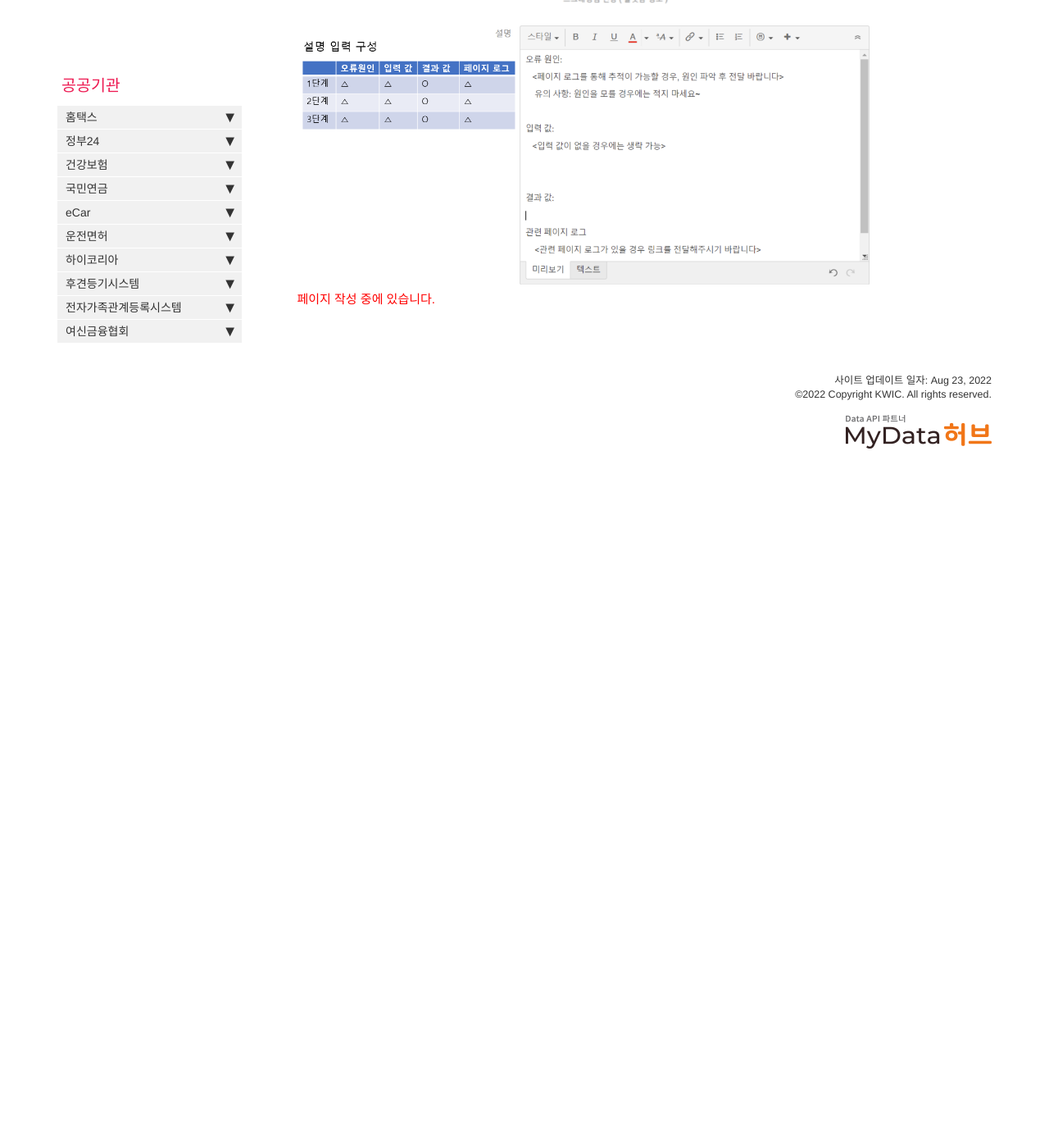
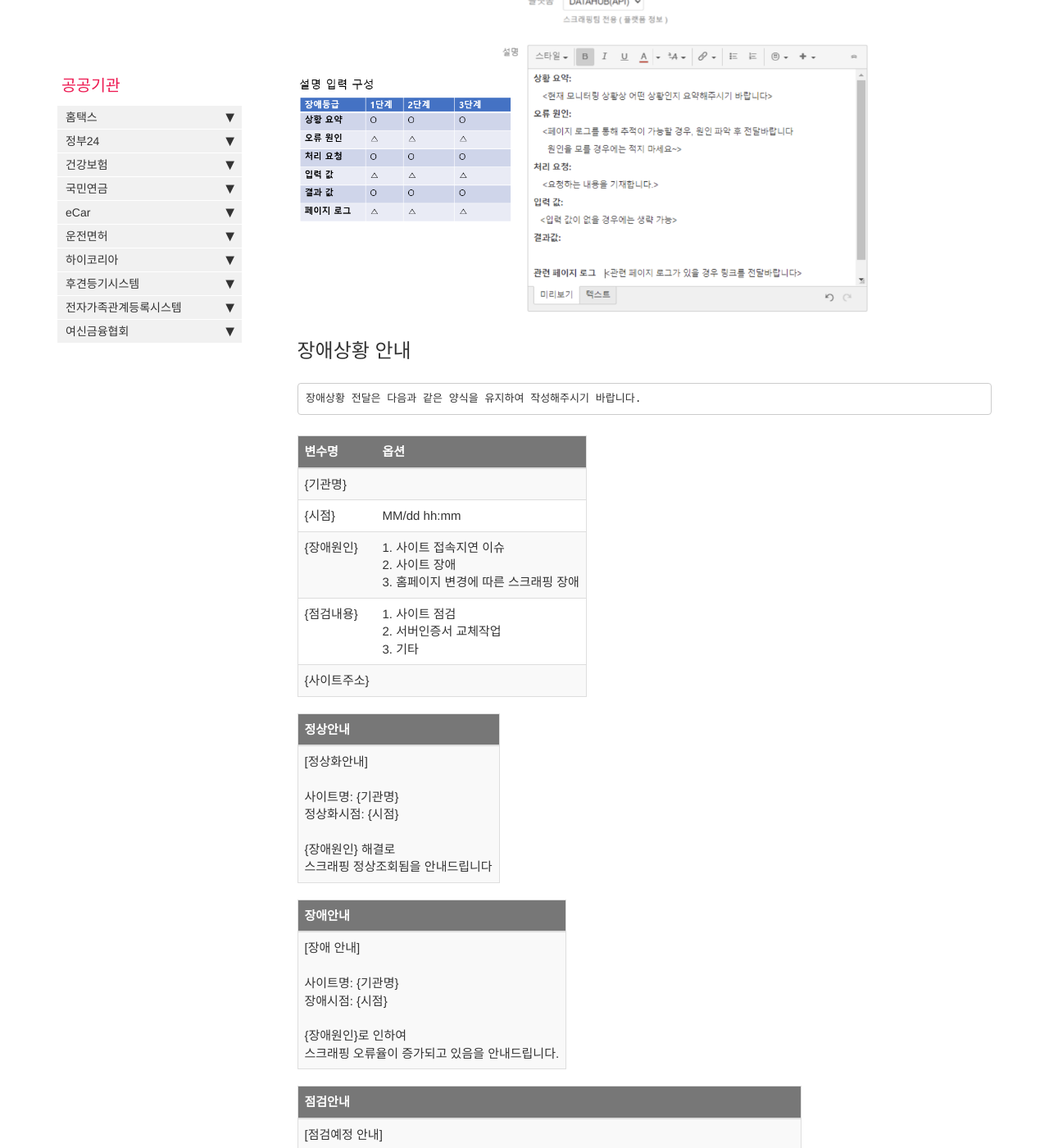
Before and after one commit to kwicmanual/kwicmanual.github.io, a Jekyll site: the page built from pages/manual/manual_introduction_dmon.md, in a window 1280 px wide and 1400 px high, scrolled down 1911 px. Shown: the whole window at 82% size. Built offline with Jekyll 4.4.1, drawn with Linux system fonts in a browser that asks for light colours; comment, search, counter and statistics services are not loaded; before the commit the page ends 2541 px from its top, so only the background shows below that; some of the changed text lies outside the part shown.

Commit message:
디몬팀 장애대응매뉴얼 업데이트(08.24 08:49)

```diff
--- a/pages/manual/manual_introduction_dmon.md
+++ b/pages/manual/manual_introduction_dmon.md
@@ -32,7 +32,29 @@ folder: manual
 <left><img src="/images/issue_contents.png" width="100%" height="100%"></left>
 
 
+## 장애상황 안내
+    장애상황 전달은 다음과 같은 양식을 유지하여 작성해주시기 바랍니다.
 
+|변수명|옵션|
+|------|---|
+|{기관명}||
+|{시점}|MM/dd hh:mm|
+|{장애원인}|1. 사이트 접속지연 이슈<br>2. 사이트 장애<br>3. 홈페이지 변경에 따른 스크래핑 장애|
+|{점검내용}|1. 사이트 점검<br>2. 서버인증서 교체작업<br>3. 기타|
+|{사이트주소}||
+
+|정상안내|
+|-------|
+|[정상화안내]<br><br>사이트명: {기관명}<br>정상화시점: {시점}<br><br>{장애원인}  해결로<br>스크래핑 정상조회됨을 안내드립니다
+
+|장애안내|
+|-------|
+|[장애 안내]<br><br>사이트명: {기관명}<br>장애시점: {시점} <br><br>{장애원인}로 인하여<br>스크래핑 오류율이 증가되고 있음을 안내드립니다.
+
+|점검안내|
+|-------|
+|[점검예정 안내]<br><br>사이트명: {기관명}<br>점검일시: {시점} <br><br>점검내용: {점검내용} <br><br>위와 같은 이유로 해당시점에는 스크래핑조회가 원활하지 않을 수 있으니 참고해주시기 바랍니다. <br><br>자세한 내용은 {사이트주소}를 참고해주시기 바랍니다. |
+|[본사 점검 안내]<br><br>점검일시: {시점 ~ 시점}<br>점검내용: {점검내용} <br><br>위와 같은 이유로 인하여, 서비스 이용시 일시적인 장애가 발생되실 수 있습니다.<br>업무에 참고해주시기 바랍니다.|
 
 <p style="color:red;">페이지 작성 중에 있습니다.</p>
 
```
Also changed, not shown: images/issue_contents.png, 1 other file.
